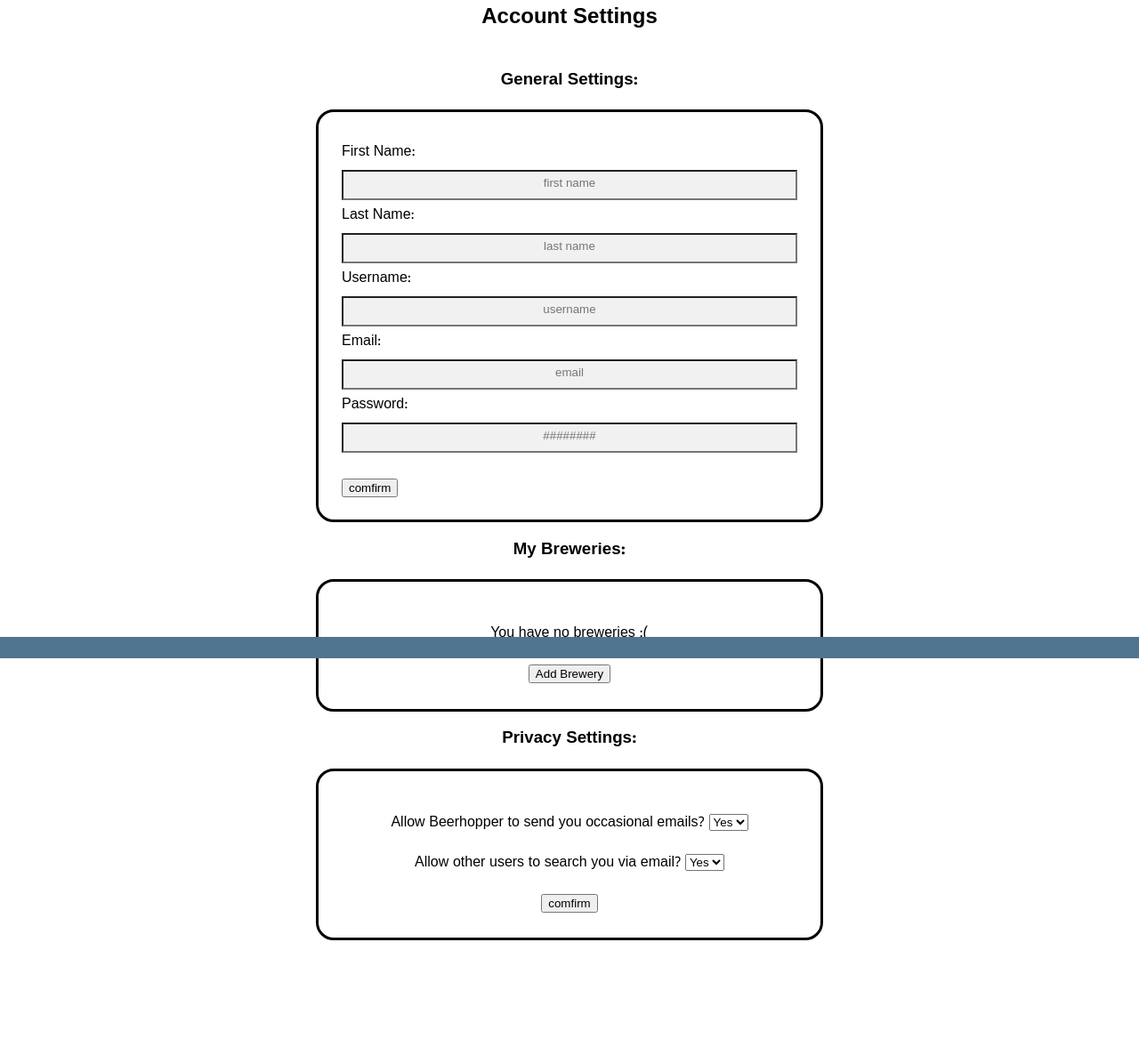
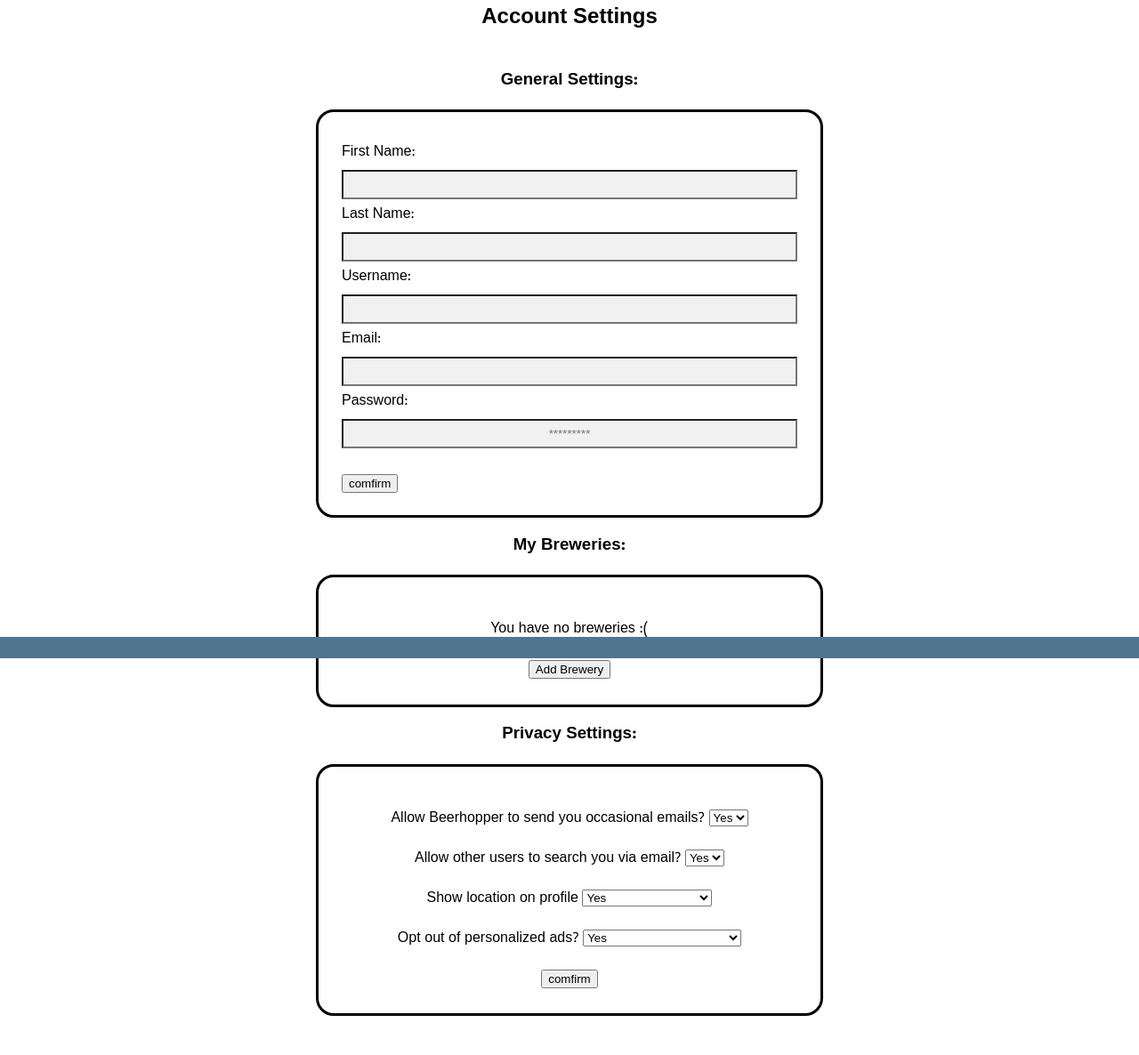
Before and after one commit to CSUSM-Web-Dev-F2016/f2016-Sem_Project, a PHP site: page /settings.html in a window 1280 px wide. Shown: the part 60-1246 px from the top of the page at 89% size. Before the commit the page ends 1117 px from the top, so only its background shows below. Run offline with PHP 8.4, Linux system fonts and the light colour scheme; some web fonts are replaced.

Commit message:
a couple more changes

```diff
--- a/Final Version/settings.css
+++ b/Final Version/settings.css
@@ -135,8 +135,7 @@
 /* input box layout */
 input[type=text], input[type=password], input[type=email] {
 	 width: 100%;
-	 padding: 5px 10px;
-	 padding-bottom: 10px;
+	 padding: 7px 10px;
 	 margin: 7px 0px;
 	 background-color: #f1f1f1;
 	 color: inherit;
--- a/Final Version/settings.html
+++ b/Final Version/settings.html
@@ -4,7 +4,7 @@
 
 	<head>
 		<meta charset="utf-8">
-		<title> tits </title> <!-- probably will change this -->
+		<title> Account Settings </title> <!-- title the page -->
 		<link rel="stylesheet" type="text/css" href="settings.css"> <!-- link to settings.css -->
 		<script src="settings.js"></script> <!-- ready up script magic -->
 	</head>
@@ -26,7 +26,7 @@
 						</th>
 						<th>|</th>
 						<th class="menuItem">
-							<a href="profilePage.html">
+							<a href="settings.html">
 								<img src="Local_Images/gear.png" alt="nope" class="navBtn">
 							</a>
 						</th>
@@ -41,15 +41,15 @@
 		<div class="generalsettings"><br> <!-- general settings class -->
 			<form> <!-- general settings form -->
 				<div>First Name: </div><!-- first name label -->
-				<input id="fname" type="text" name="fname" placeholder="first name"><br> <!-- first name form -->
+				<input id="fname" type="text" name="fname"><br> <!-- first name form -->
 				<div>Last Name: </div><!-- last name label -->
-				<input id="lname" type="text" name="lname" placeholder="last name"><br> <!-- first name form -->
+				<input id="lname" type="text" name="lname"><br> <!-- first name form -->
 				<div>Username: </div><!-- username label -->
-				<input id="usersname" type="text" name="username" placeholder="username"><br> <!-- username form -->
+				<input id="usersname" type="text" name="username"><br> <!-- username form -->
 				<div>Email: </div><!-- email label -->
-				<input id="email" type="email" name="email" placeholder="email"><br> <!--email form -->
+				<input id="email" type="email" name="email"><br> <!--email form -->
 				<div>Password: </div><!-- password label -->
-				<input id="password" type="password" name="password" placeholder="########"><br> <!-- password form -->
+				<input id="password" type="password" name="password" placeholder="*********"><br> <!-- password form -->
 				<div><br><input type="button" value="comfirm" onclick=""></div><!-- onclick do something -->
 			</form><br> <!-- end gernal settings form -->
 		</div> <!-- end general settings -->
@@ -64,16 +64,30 @@
 		<div class="privacysettings"><br> <!-- privacy settings class -->
 			<form>
 				Allow Beerhopper to send you occasional emails?
-				<select name="emailopt">
+				<select name="emailopt"> <!-- option to opt out of emails -->
 					<option value="yes">Yes</option>
 					<option value="no">No</option>
 					</select>
 					<br><br>
-					Allow other users to search you via email?
+					Allow other users to search you via email? <!-- allow others to search you via email -->
 					<select name="searchopt">
 						<option value="yes">Yes</option>
 						<option value="no">No</option>
-						</select>
+					</select>
+					<br><br>
+					Show location on profile
+					<select name="showlocation">
+						<option value="yes">Yes</option>
+						<option value="no">No</option>
+						<option value="follow">Only to users I follow</option>
+					</select>
+					<br><br>
+					Opt out of personalized ads?
+					<select name="personalizedads">
+						<option value="yes">Yes</option>
+						<option value="no">No</option>
+						<option value="etc">Sell my soul for all the loot</option>
+					</select>
 						<br><br>
 					<input type="button" value="comfirm" onclick="">
 			</form>
```
